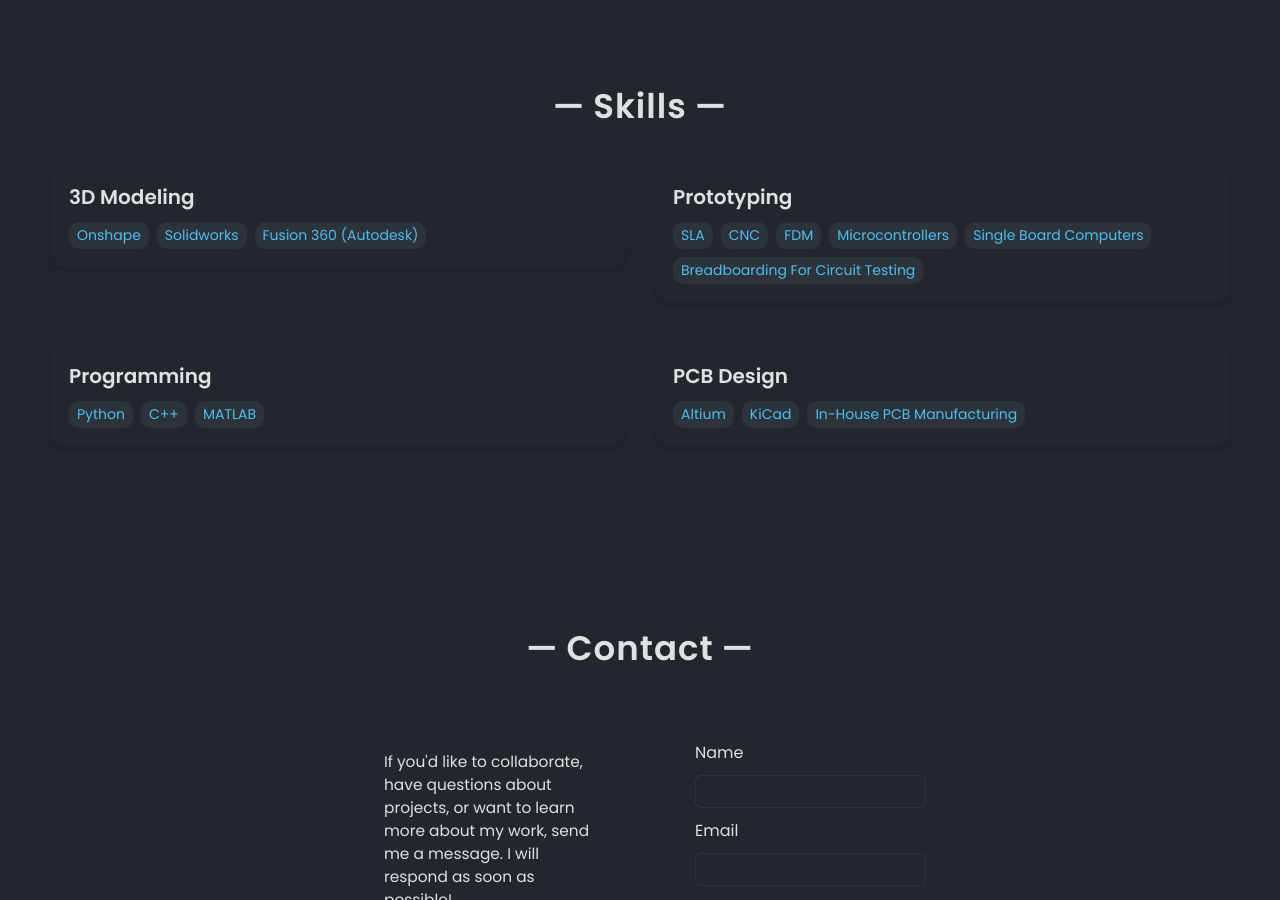
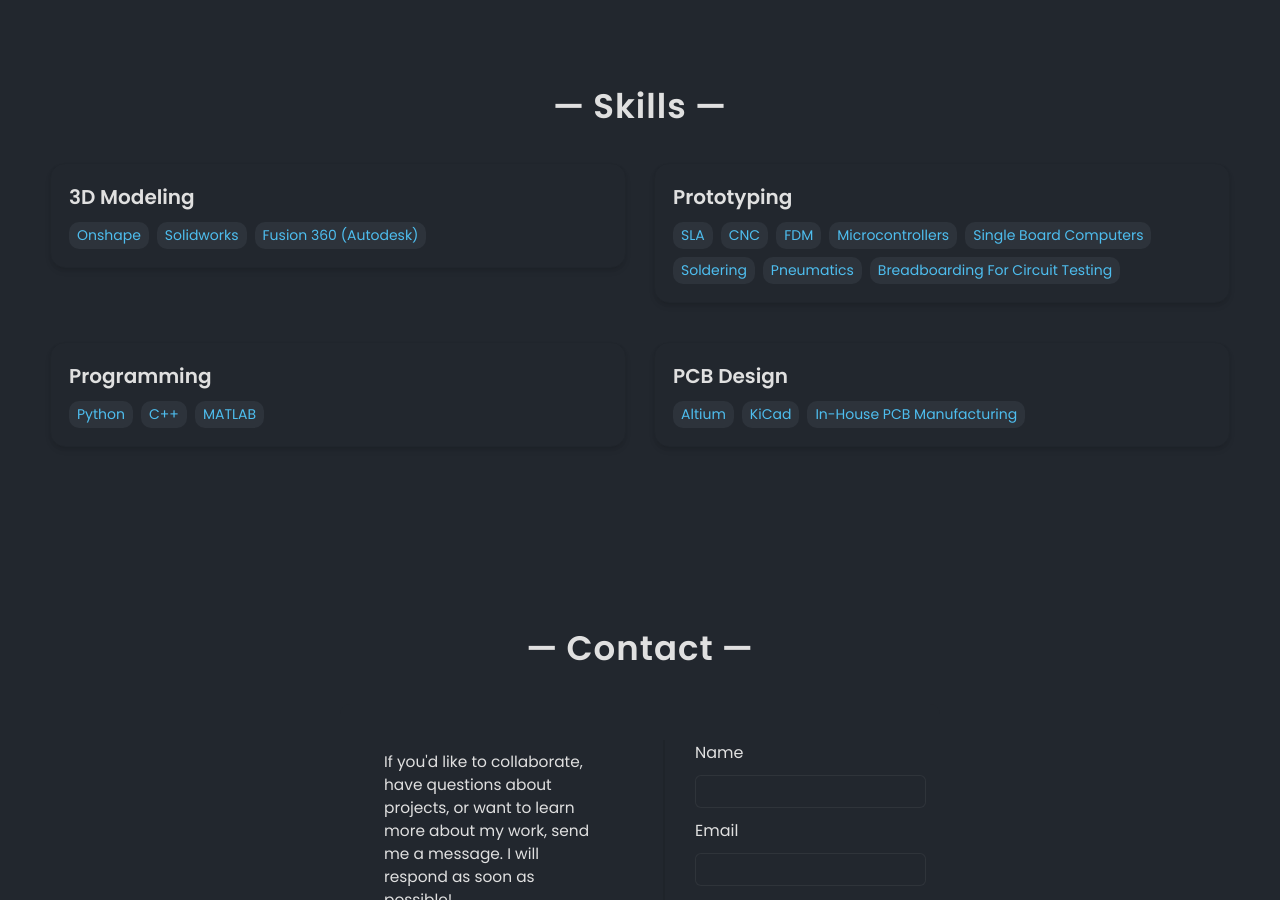
Before and after one commit to AlexZidar/AlexZidar.github.io, a Jekyll site: the page built from index.html, in a window 1280 px wide and 900 px high, scrolled down 2131 px. Built offline with Jekyll 4.4.1, drawn with Linux system fonts in a browser that asks for light colours.

Commit message:
Update _config.yml

```diff
--- a/_config.yml
+++ b/_config.yml
@@ -58,6 +58,8 @@
     - FDM
     - Microcontrollers
     - Single Board Computers
+    - Soldering
+    - Pneumatics
     - Breadboarding For Circuit Testing
   - category: Programming
     tools:
```
